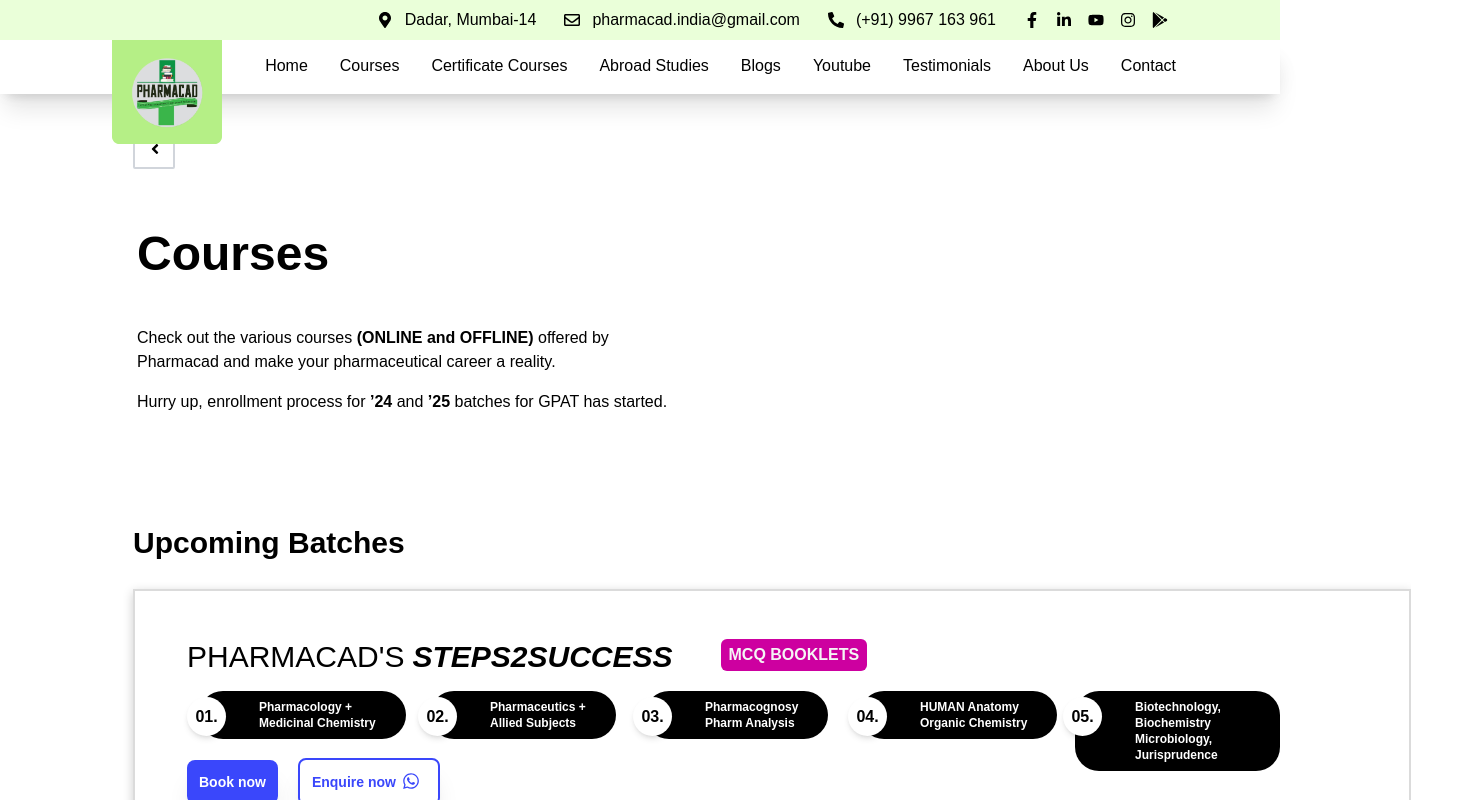
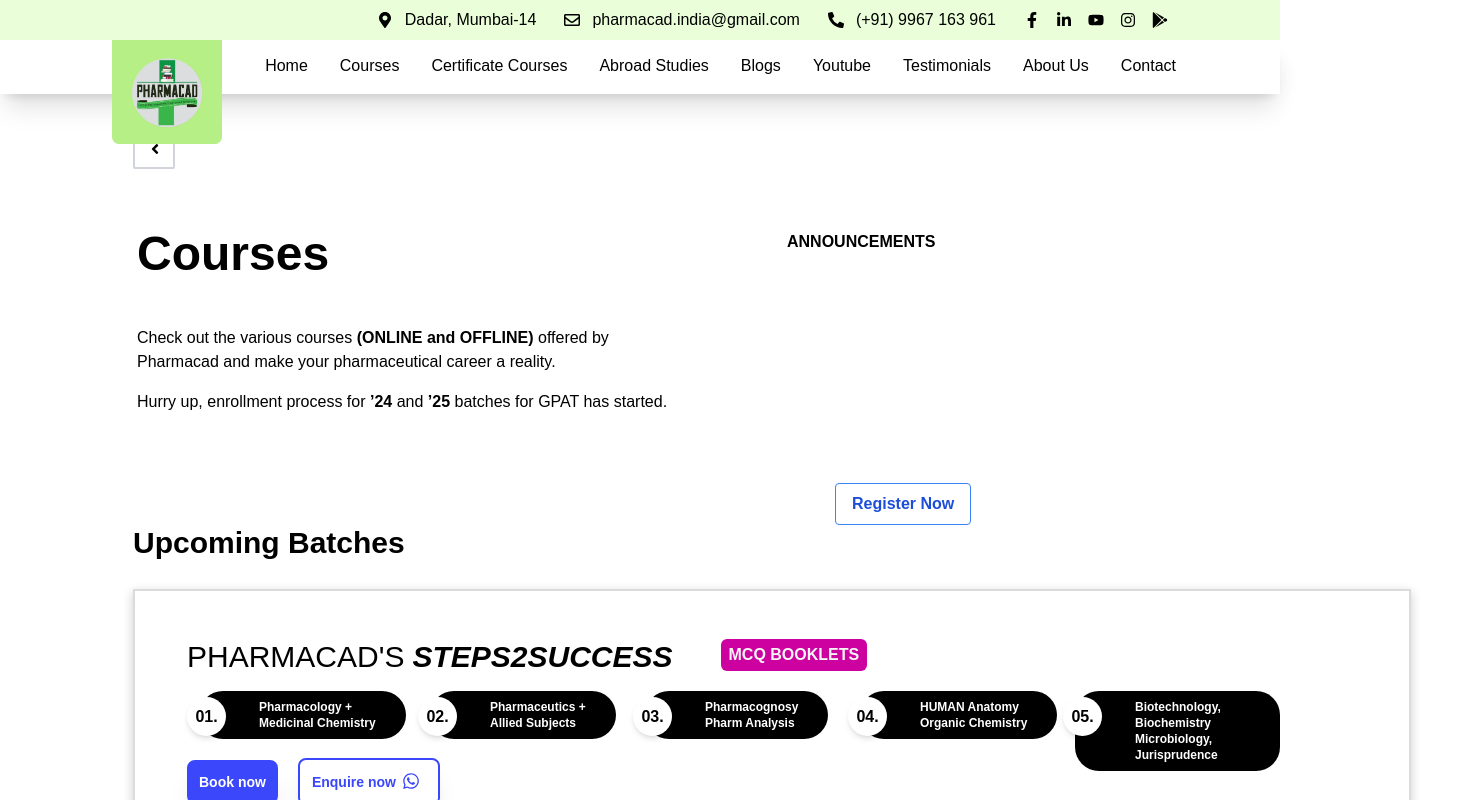
Before and after one commit to vibodhbhosure/Project-Pharmacad, a Next.js app: page /courses in a window 1280 px wide. Shown: the top 800 px of the page, 1457 px wide, since content can reach past the window. Built offline with nearby package versions, Linux system fonts and the light colour scheme.

Commit message:
Announcements added

```diff
--- a/src/components/Courses.jsx
+++ b/src/components/Courses.jsx
@@ -2,8 +2,12 @@ import React from "react";
 import { FaAngleLeft, FaWhatsapp } from "react-icons/fa";
 import coursesdata from "./coursesdata";
 import CourseCard from "./CourseCard";
+import Annoucements from "./announcements";
+import Annoucement_data from "./announcement_data";
+
 const Courses = () => {
   const courseDataArray = Object.values(coursesdata);
+  const Annoucements_data = Object.values(Annoucement_data);
   return (
     <div className="w-full border-2 border-white mb-[109px]">
       <div className="h-[38px] w-[42px] ml-7 lg:ml-[131px] mt-14 md:mt-[57px] border-2 border-gray-300 bg-white items-center justify-center absolute rounded-sm p-2 cursor-pointer -z-50">
@@ -24,7 +28,12 @@ const Courses = () => {
             started.
           </span>
         </div>
-        <div className="h-[204px] w-0 lg:w-[536px]"></div>
+
+        {Annoucements_data.map((cardData) => (
+          <div className="h-[204px] w-[536px]">
+            <Annoucements cardData={cardData} />
+          </div>
+        ))}
       </div>
       <div className=" mt-11 md:mt-[91px] mx-6 lg:ml-[131px]">
         <span className="hidden lg:block font-bold text-3xl ">
@@ -34,7 +43,7 @@ const Courses = () => {
           <div className="mt-6 lg:mt-12 ml-7 lg:ml-[52px]">
             <div className="flex flex-col lg:flex-row lg:w-max">
               <span className="uppercase text-2xl md:text-3xl flex flex-col lg:flex-row">
-                <span className="font-medium ">PHARMACAD&apos;S</span>
+                <span className="font-medium ">PHARMACAD'S</span>
                 <span className="font-bold italic ml-0 lg:ml-2">
                   STEPS2SUCCESS
                 </span>
--- /dev/null
+++ b/src/components/announcement_data.js
@@ -0,0 +1,11 @@
+const data = [
+    {
+        "id": 1,
+        "heading": "National Olympiad registrations have started!!",
+        "desc1": "Win Scholarship worth Rs. 7,00,000/-",
+        "desc2": "What are you waiting for??"
+
+
+    },
+]
+export default data;
--- /dev/null
+++ b/src/components/announcements.jsx
@@ -0,0 +1,36 @@
+import React from "react";
+
+const NationalOlympiad = ({ cardData }) => {
+  if (!cardData) {
+    return null;
+  }
+
+  const { id, heading, desc1, desc2 } = cardData;
+  return (
+    <div className="flex flex-col font-poppins font-semibold">
+      <div>ANNOUNCEMENTS</div>
+      <div>
+        <div class="box w-[670px] h-[267px] rounded-lg">
+          <div className="mx-12 my-6 py-6">
+            <div className="text-3xl font-semibold font-inter w-5/6 text-white">
+              {heading}
+            </div>
+            <div className="flex flex-col my-6">
+              <div className="text-2xl font-bold font-poppins w-full text-white justify-end">
+                {desc1}
+              </div>
+              <div className="text-[14px] font-extralight w-1/2 my-1 text-white">
+                {desc2}
+              </div>
+            </div>
+            <button class="bg-white hover:bg-blue-500 text-blue-700 font-semibold hover:text-white py-2 px-4 border border-blue-500 hover:border-transparent rounded">
+              Register Now
+            </button>
+          </div>
+        </div>
+      </div>
+    </div>
+  );
+};
+
+export default NationalOlympiad;
```
